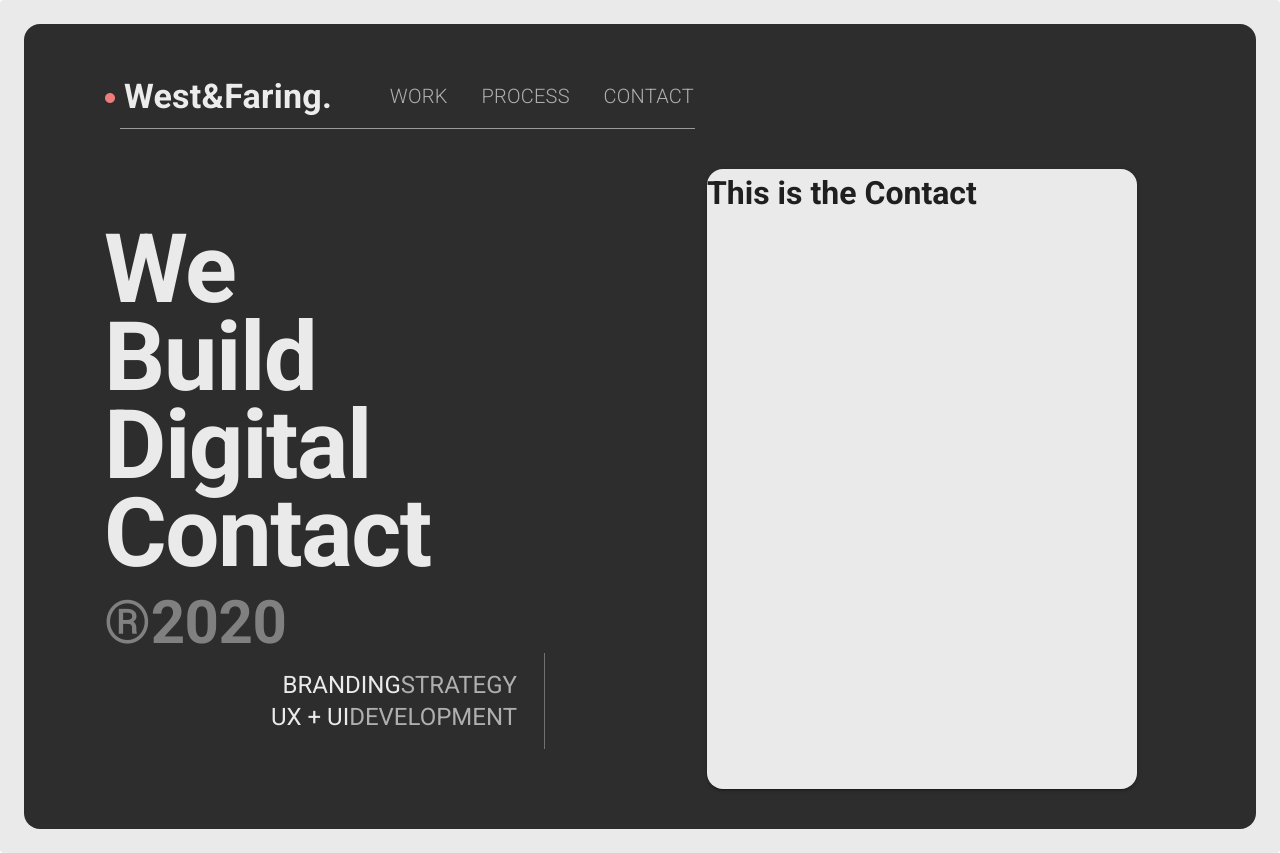
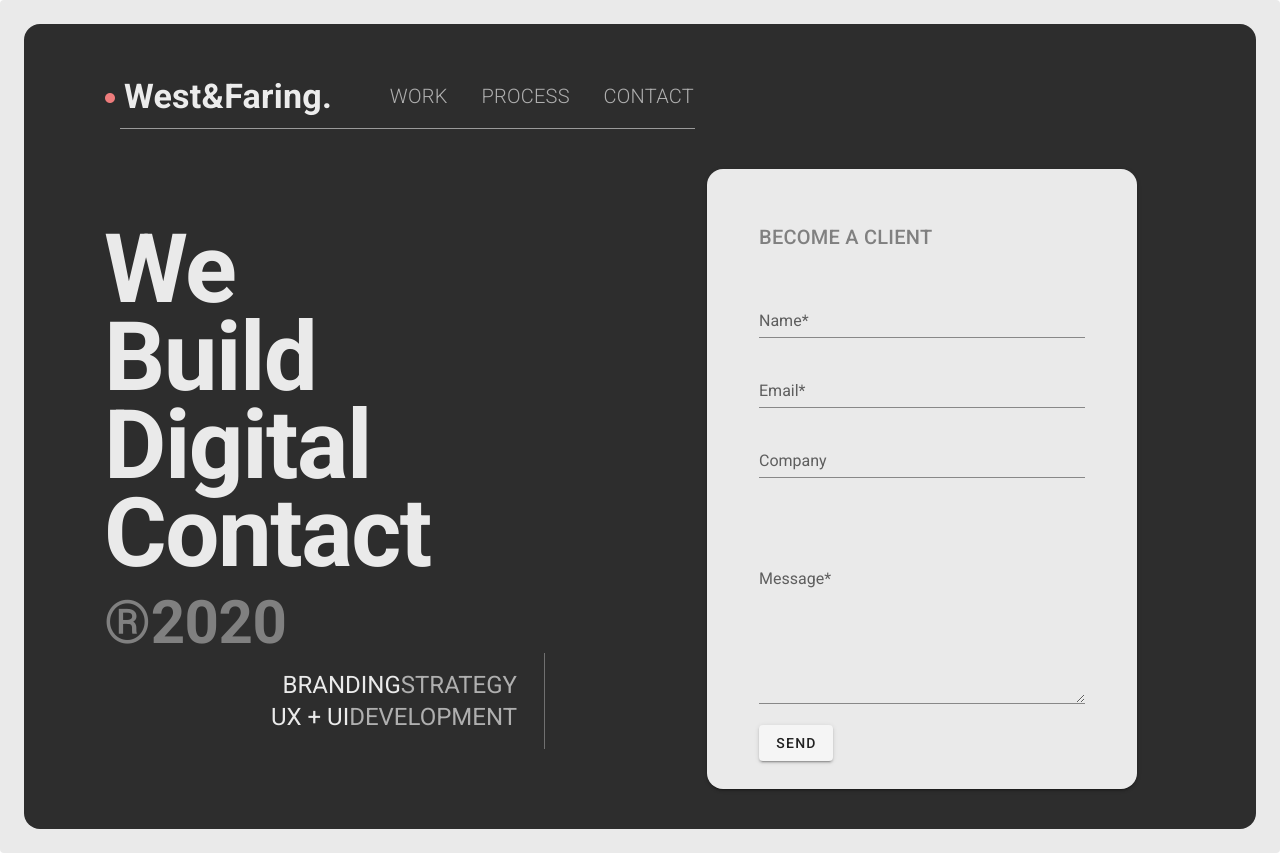
Before and after one commit to nwdelafu/wf-website-v2, a Vue app: page / in a window 1280 px wide. Both pictures are taken after a click on the button "CONTACT". Built offline with nearby package versions, Linux system fonts and the light colour scheme.

Commit message:
Adding contact form in contact component

```diff
--- a/src/components/homeCards/Contact.vue
+++ b/src/components/homeCards/Contact.vue
@@ -1,5 +1,85 @@
 <template>
-  <div>
-    <h1>This is the Contact</h1>
-  </div>
+  <v-container
+    class="mt-3 px-10"
+    fill-height
+    justify-start
+  >
+    <v-col>
+      <!-- Signin Title -->
+      <v-layout class="mb-10" align-center>
+        <span class="text-h6 wfLighterGray--text">BECOME A CLIENT</span>
+      </v-layout>
+      <!-- Signin Form -->
+      <v-form
+        v-model="isFormValid"
+        lazy-validation
+        ref="form"
+        @submit.prevent="handleMessage"
+      >
+        <v-text-field
+          v-model="name"
+          :rules="nameRules"
+          label="Name*"
+          type="text"
+          required
+        ></v-text-field>
+        <v-text-field
+          v-model="email"
+          :rules="emailRules"
+          label="Email*"
+          type="text"
+          required
+        ></v-text-field>
+        <v-text-field
+          v-model="company"
+          label="Company"
+          required
+        ></v-text-field>
+        <v-textarea
+          class="mt-13"
+          label="Message*"
+          :rules="messageRules"
+        >
+
+        </v-textarea>
+        <v-btn
+          color="wfRed"
+          type="submit"
+          :disabled="!isFormValid"
+        >Send</v-btn>
+      </v-form>
+    </v-col>
+  </v-container>
 </template>
+
+<script>
+export default {
+  name: "Contact",
+  data() {
+    return {
+      name: "",
+      email: "",
+      company: "",
+      message: "",
+      isFormValid: true,
+      nameRules: [
+        name => !!name || "Name is required",
+      ],
+      emailRules: [
+        email => !!email || "Email is required",
+        email => /^\w+([.-]?\w+)*@\w+([.-]?\w+)*(\.\w{2,3})+$/.test(email) || "Email must be valid"
+      ],
+      messageRules: [
+        message => !!message || "Message is required",
+      ]
+    }
+  },
+  methods: {
+    handleMessage() {
+      if(this.$refs.form.validate()) {
+
+      };
+    }
+  }
+}
+</script>
```
